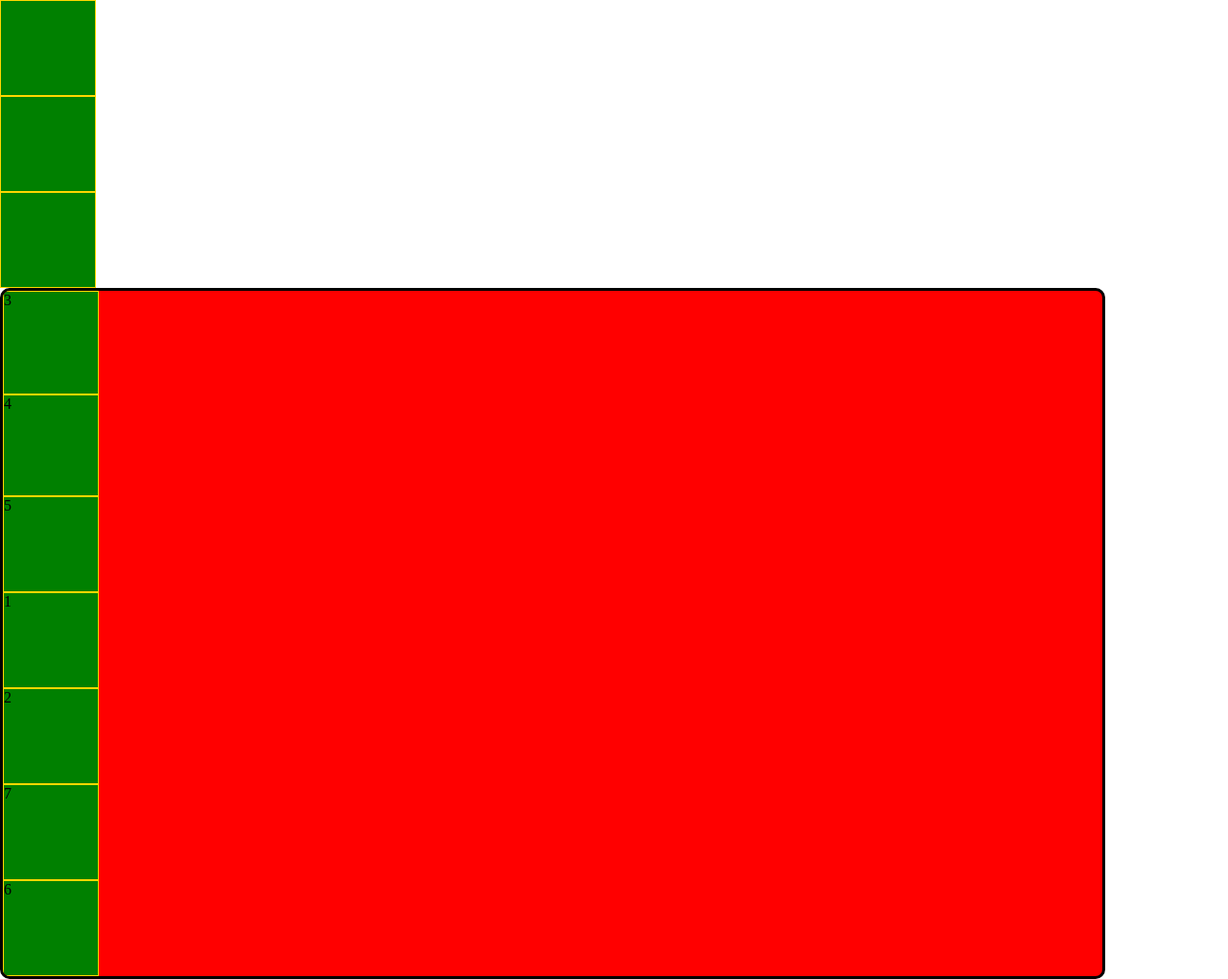
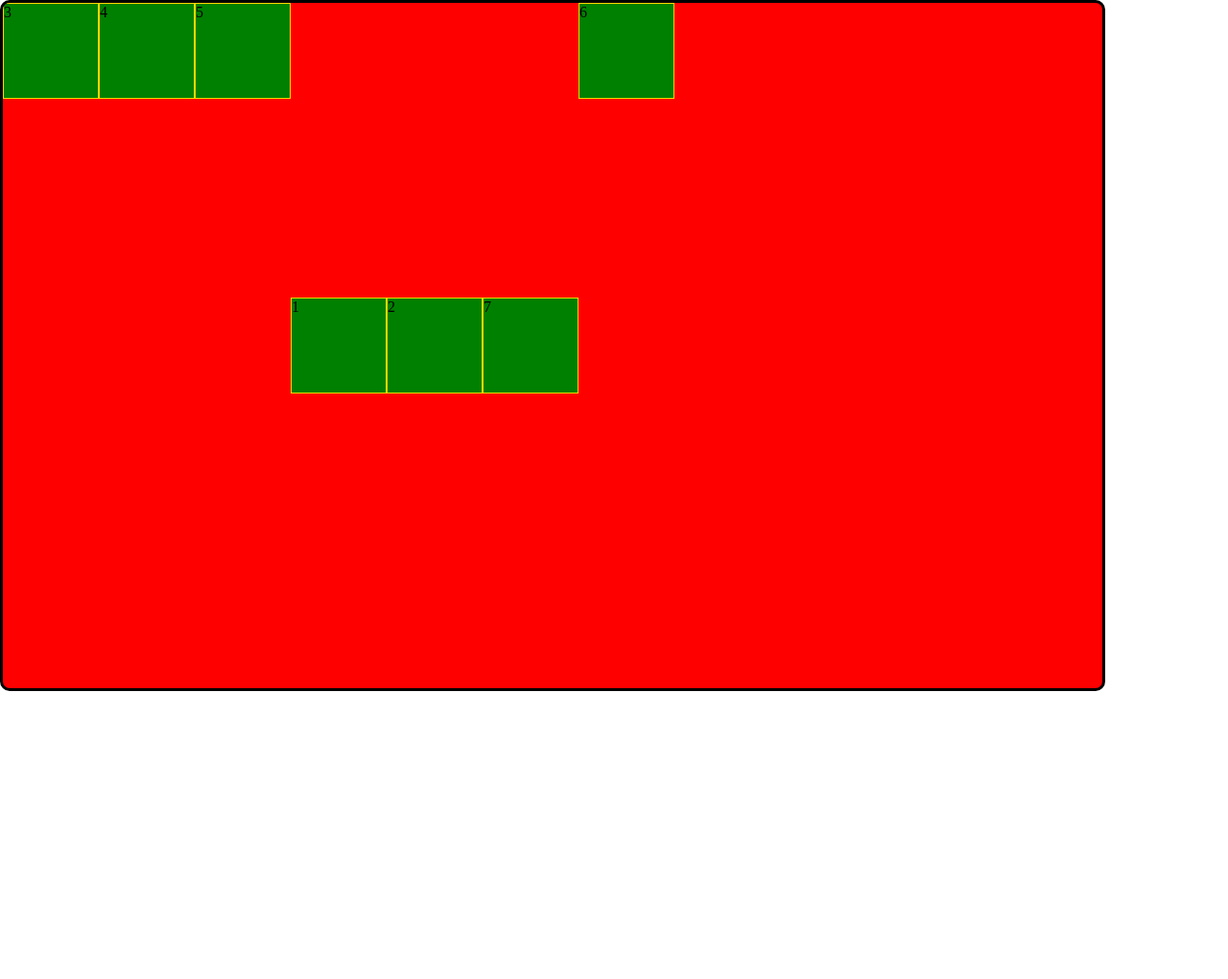
Before and after one commit to geraltang/iamaccoder, a plain HTML site: page lesson2/index.html in a window 1280 px wide. Shown: the whole page at 96% size. After the commit the page ends 800 px from the top, so only its background shows below. Drawn offline with Linux system fonts and the light colour scheme.

Commit message:
0430night

```diff
--- a/lesson2/index.html
+++ b/lesson2/index.html
@@ -30,10 +30,6 @@
     <!-- <div class="block3">AAA</div>
     <div class="block4">BBB</div> -->
 
-<div class="block5_sub"></div>
-<div class="block5_sub"></div>
-<div class="block5_sub"></div>
-
     <div class="block5">
         <div class="block5_sub">1</div>
         <div class="block5_sub">2</div>
--- a/lesson2/style.css
+++ b/lesson2/style.css
@@ -118,12 +118,12 @@ p.pseudo::before {
     position: relative;
     overflow: hidden;
     display: flex;
-    flex-flow: wrap;
-    flex-direction: column;
-    /* align-content: center;
-    justify-content: center; */
+    flex-wrap: wrap;
+    flex-direction: row;
+    /* align-content: center; */
+    /* justify-content: center; */
     /* place-content: center; */
-    /* align-items: center; */
+    align-items: center;
 }
 
 .block5_sub {
@@ -135,7 +135,7 @@ p.pseudo::before {
     flex-shrink: 1; */
 }
 
-.block5_sub:nth-child(3) {
+/* .block5_sub:nth-child(3) {
     flex-grow: 3;
 }
 
@@ -146,25 +146,25 @@ p.pseudo::before {
 .block5_sub:nth-child(4) {
     flex-grow: 2;
     flex-shrink: 3;
-}
+} */
 
 .block5_sub:nth-child(3) {
-    /* align-self: flex-start; */
+    align-self: flex-start;
     order: -1;
 }
 
 
 .block5_sub:nth-child(4) {
-    /* align-self: flex-start; */
+    align-self: flex-start;
     order: -1;
 }
 
 .block5_sub:nth-child(5) {
-    /* align-self: flex-start; */
+    align-self: flex-start;
     order: -1;
 }
 
 .block5_sub:nth-child(6) {
-    /* align-self: flex-start; */
+    align-self: flex-start;
     order: 2;
 }
```
